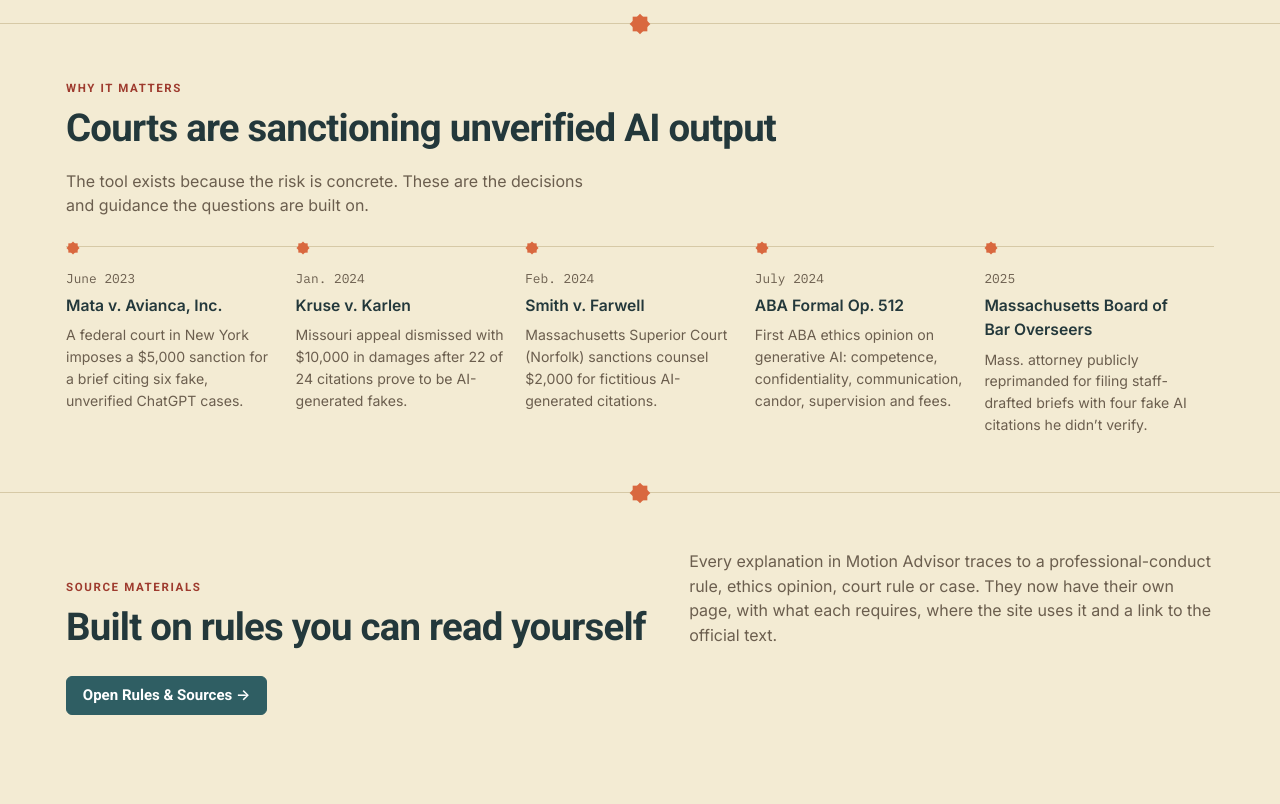
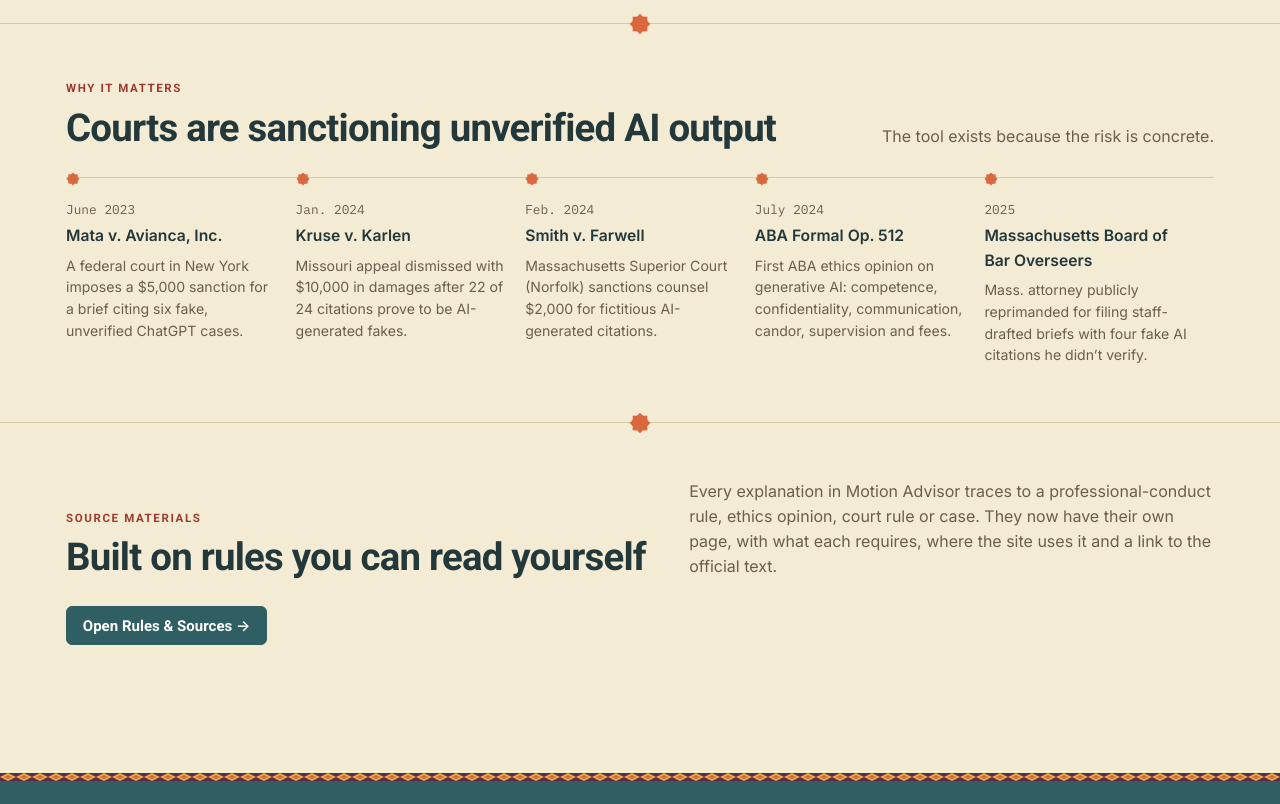
Before and after one commit to shivanidahya/MotionAdvisor, a website: page index.html in a window 1280 px wide. Shown: the part 1340-2144 px from the top of the page. Drawn offline with nearby package versions, Linux system fonts and the light colour scheme.

Commit message:
Simplify paragraph in index.html
Removed redundant text from the paragraph about the tool's existence.

```diff
--- a/index.html
+++ b/index.html
@@ -1017,7 +1017,7 @@ table.or-grid{width:100%;border-collapse:collapse;font-size:.92rem}
   </div></div>
 
   <div class="band"><div class="wrap">
-    <div class="band-head"><div><div class="eyebrow">Why it matters</div><h2>Courts are sanctioning unverified AI output</h2></div><p>The tool exists because the risk is concrete. These are the decisions and guidance the questions are built on.</p></div>
+    <div class="band-head"><div><div class="eyebrow">Why it matters</div><h2>Courts are sanctioning unverified AI output</h2></div><p>The tool exists because the risk is concrete.</p></div>
     <div class="timeline">
       <div class="t"><span class="yr">June 2023</span><h4>Mata v. Avianca, Inc.</h4><p>A federal court in New York imposes a $5,000 sanction for a brief citing six fake, unverified ChatGPT cases.</p></div>
       <div class="t"><span class="yr">Jan. 2024</span><h4>Kruse v. Karlen</h4><p>Missouri appeal dismissed with $10,000 in damages after 22 of 24 citations prove to be AI-generated fakes.</p></div>
```
